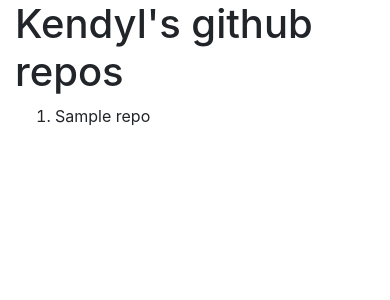
After one commit to kof2556/Server-Based-Application, a Python web app: template templates/github.html in a window 390 px wide. The commit adds this page. Shown: the top 300 px of the page. Run offline with Jinja, Linux system fonts and the light colour scheme; the template is opened without the code that fills it: most values are stand-ins (such as "Sample title", 1, 10 or a date in 2020); some libraries are stand-ins or nearby versions.

Commit message:
pushing up final changes to site

```diff
--- a/templates/base.html
+++ b/templates/base.html
@@ -22,7 +22,7 @@
 
 
 body {
-    background: url(img/wheat.png);
+    background: url(static/wheat.png);
     background-attachment: fixed;
     background-position: center;
     background-size: cover;
@@ -71,7 +71,7 @@ font-size:40px;
 
 
 
-{{content}}
+{{content | safe}}
 
 
   <footer class="footer text-faded text-center py-5">
--- /dev/null
+++ b/templates/github.html
@@ -0,0 +1,27 @@
+<!DOCTYPE html>
+<html lang="en">
+<head>
+    <meta charset="utf-8"/>
+    <meta name="viewport" content="width=device-width, initial-scale=1"/>
+
+    <title>About me</title>
+    <link rel="stylesheet" href="https://maxcdn.bootstrapcdn.com/bootstrap/4.0.0/css/bootstrap.min.css" integrity="sha384-Gn5384xqQ1aoWXA+058RXPxPg6fy4IWvTNh0E263XmFcJlSAwiGgFAW/dAiS6JXm" crossorigin="anonymous">
+</head>
+
+<body>
+    <div class="container">
+      <div class="row">
+
+        <div class="col-sm-8">
+            <h1>Kendyl's github repos</h1>
+            <ol>
+            {% for repo in github_repos %}
+                <li>{{ repo.name }}</li>
+            {% endfor %}
+            </ol>
+        </div>
+      </div>
+
+    </div>
+</body>
+</html>
--- a/urls.py
+++ b/urls.py
@@ -8,6 +8,7 @@ urlpatterns = [
     path('blog', views.blog),
     path('projects', views.projects),
     path('about', views.about),
+    path('github-api-example', views.github_api_example),
 ]
 
 # Boilerplate to include static files
```
Also changed, not shown: views.py (+11 -8 lines).
